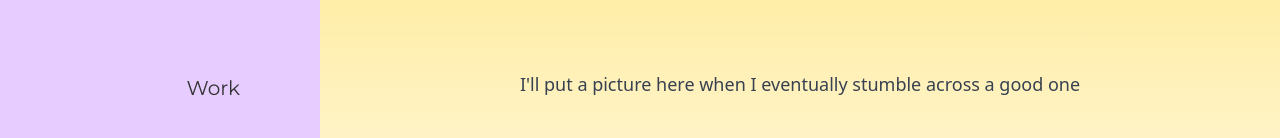
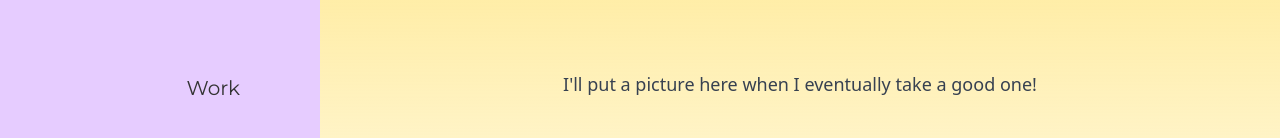
Before and after one commit to IvanLeong03/website25, a React (Vite) app: page / in a window 1280 px wide. Shown: the part 406-544 px from the top of the page. Built offline with nearby package versions, Linux system fonts and the light colour scheme.

Commit message:
added algo to modules on education section

```diff
--- a/src/Hero.jsx
+++ b/src/Hero.jsx
@@ -14,7 +14,7 @@ function Hero() {
 
                 {/* Content */}
                 <h1 className="text-4xl z-10 text-purple70 animate-pulse">Hello, I'm Ivan, a software engineer.</h1>
-                <p className="text-lg text-gray-700 z-10">I'll put a picture here when I eventually stumble across a good one</p>
+                <p className="text-lg text-gray-700 z-10">I'll put a picture here when I eventually take a good one!</p>
             </div>
         </div>
     );
--- a/src/experience.jsx
+++ b/src/experience.jsx
@@ -38,7 +38,7 @@ function Experience() {
             //image: "/src/assets/1678069633302.jpeg",
             duration: "September 2021 - June 2024",
             description: [
-                'Modules include: Machine Learning, Object-Oriented Programming, Software Engineering, Compilers, Computer Architecture & Concurrency, Mathematics and Statistics, Security, Logic',
+                'Modules include: Machine Learning, Object-Oriented Programming, Algorithms, Software Engineering, Compilers, Computer Architecture & Concurrency, Mathematics and Statistics, Security, Logic',
                 'Dissertation on Formalizing Proofs for Soundness in Hoare \
                 Logic using Isabelle/HOL',
                 'Studied Japanese for two years as part of the IEP minor'
```
